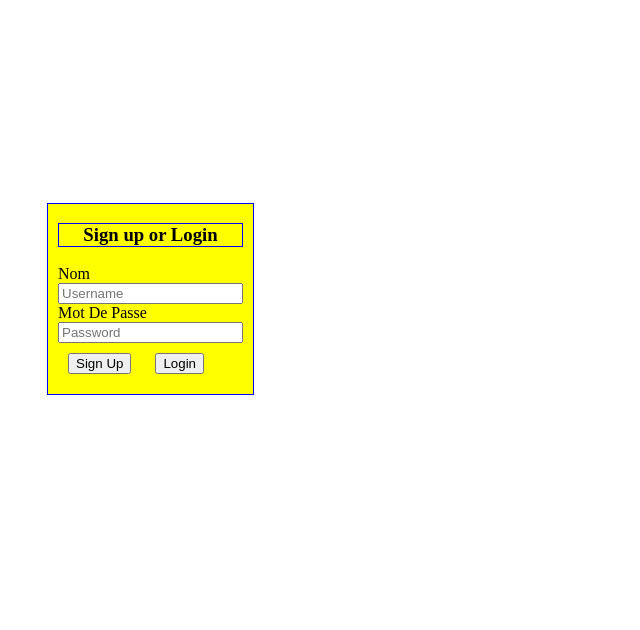
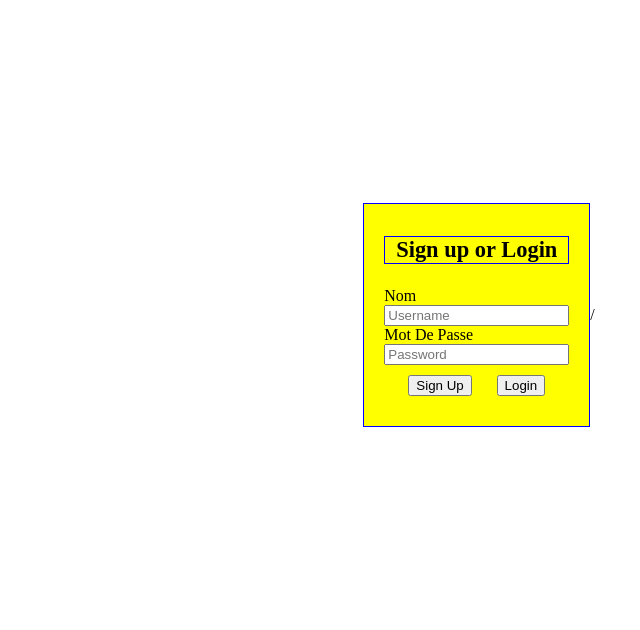
Before and after one commit to KaZWasTaken/TP3-WebDynamique, a website: page public/index.html in a window 1280 px wide. Shown: the part 5-635 px from the top of the page, without its empty margins (161-801 px from the left). Drawn offline with Linux system fonts and the light colour scheme.

Commit message:
Fixed le css pour la page principale (mieux qu'avant!)

```diff
--- a/public/dashboard.css
+++ b/public/dashboard.css
@@ -38,7 +38,7 @@ body {
 
   #company{
       padding: 4px 4px 1px 4px; /*top, right, bottom, left*/
-      position: absolute; left:30px; top:6px;
+      position: absolute; left:25px; top:6px;
       background-color: yellow;
       font-size: 25px;
   }
--- a/public/index.html
+++ b/public/index.html
@@ -12,8 +12,11 @@
 <body>
     <div class="container">
         <div class="Log">
-            <h3>Sign up or Login</h3>
-            <form action="">
+            <div id="SignLog">
+                <h3>Sign up or Login</h3>
+            </div>
+
+            <form id="login" action="required">
                 <div class="row">
                     <div class="col-25">
                         <label for="username">Nom</label>
@@ -32,13 +35,13 @@
                     </div>
                 </div>
 
-                <div class="row">
+                <div id="SignLog" class="row">
 
                     <input id="submit" type="button" value="Sign Up">
                     <input id="submit" type="button" value="Login">
                 </div>
             </form>
-        </div>
+        </div> /
     </div>
     <script>
         document.getElementById("submit").addEventListener("click", function (
--- a/public/ventes.css
+++ b/public/ventes.css
@@ -15,15 +15,21 @@ button:hover {
 }
   /* Add padding to containers */
   .container {
+    align-items: center;
+    justify-content: center;
     padding: 200px;
-
+    display: flex;
   }
 
 .Log {
   background-color: yellow;
-  position: fixed;
   border: 1px solid blue;
-  padding: 0px 10px 10px 10px;
+  padding: 10px 20px 20px 20px;
+}
+
+#SignLog {
+text-align: center;
+font-size: larger;
 }
 
 #submit {
@@ -32,6 +38,10 @@ button:hover {
 
 h3 {
   border: 1px solid blue;
-  text-align: center;
 
 }
+
+#login {
+  overflow: hidden;
+  position: relative;
+}
```
